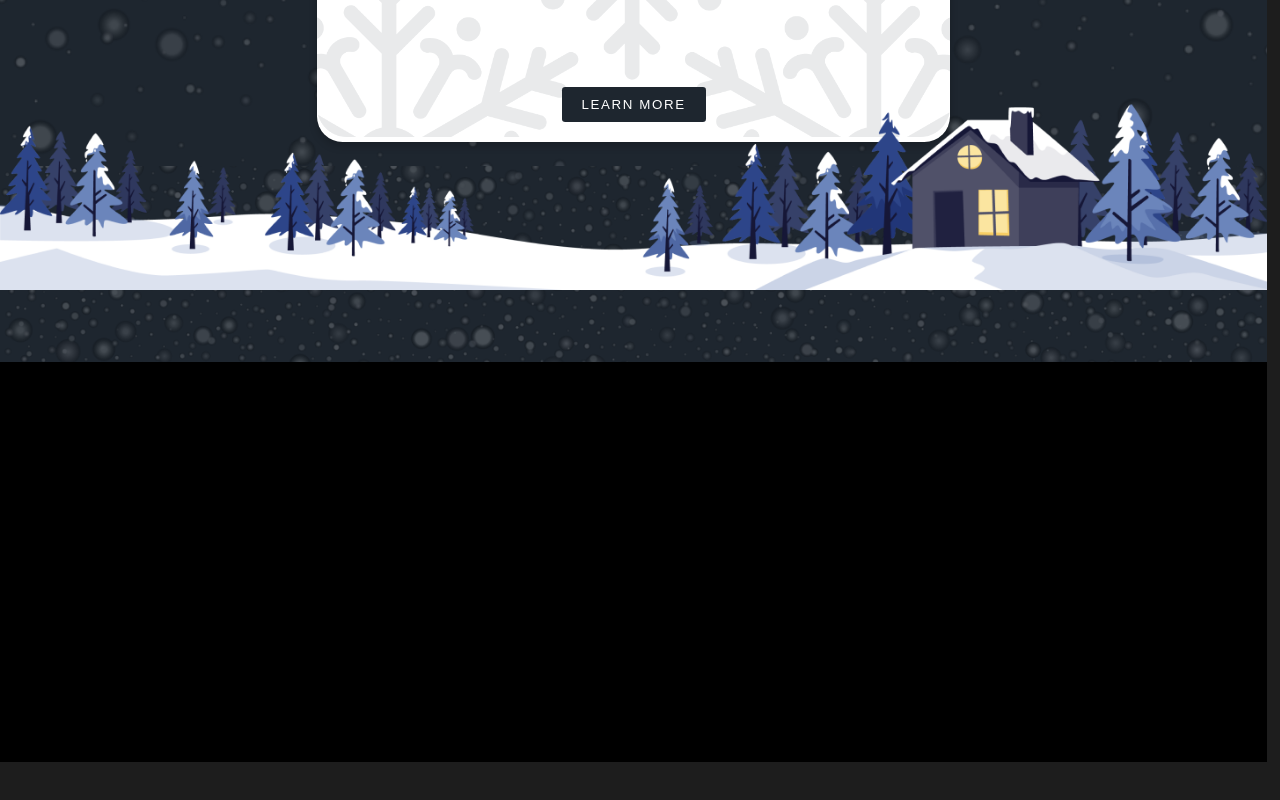
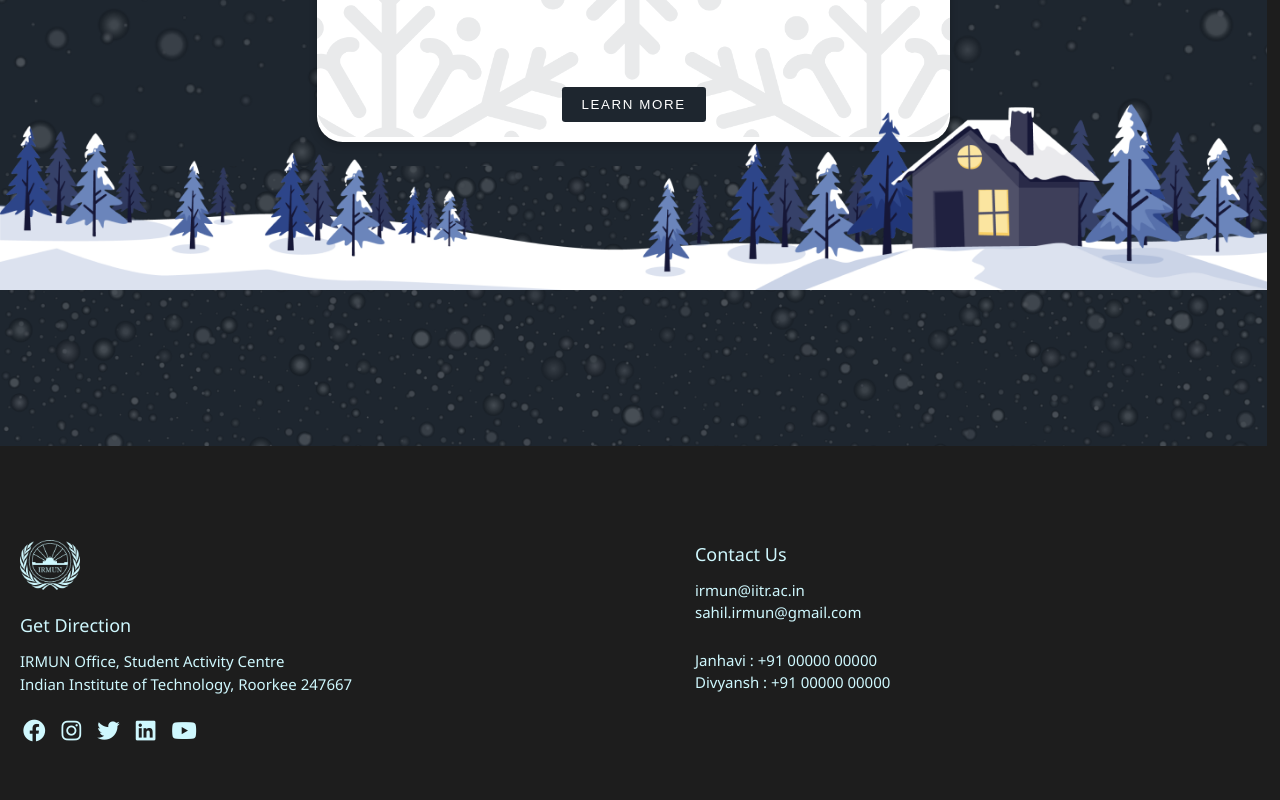
Before and after one commit to namay26/IRMUN-Website, a Vue app in the folder frontend/: page / in a window 1280 px wide. Shown: the part 2234-3034 px from the top of the page. Before the commit the page ends 2996 px from the top, so only its background shows below. Built offline with nearby package versions, Linux system fonts and the light colour scheme; a web font is replaced by a local one.

Commit message:
add footer content

```diff
--- a/frontend/index.html
+++ b/frontend/index.html
@@ -1,8 +1,14 @@
 <!DOCTYPE html>
+
 <html lang="en">
+
   <head>
     <meta charset="UTF-8">
     <link rel="icon" href="/favicon.ico">
+    <link
+      rel="stylesheet"
+      href="https://cdnjs.cloudflare.com/ajax/libs/font-awesome/6.0.0-beta3/css/all.min.css"
+    />
     <meta name="viewport" content="width=device-width, initial-scale=1.0">
     <title>IITR MUN</title>
   </head>
--- a/frontend/src/components/Footer.vue
+++ b/frontend/src/components/Footer.vue
@@ -1,41 +1,100 @@
 <template>
   <div class="landing-page">
     <div class="container">
+      <div class="footer-section">
+        <div class="contact-info">
+          <img src="../assets/IRMUN Logo.png" alt="IRMUN Logo" class="logo" />
+          <h3>Get Direction</h3>
+          <p>IRMUN Office, Student Activity Centre<br />
+            Indian Institute of Technology, Roorkee 247667
+          </p>
+          <div class="social-icons">
+            <a href="#"><i class="fab fa-facebook"></i></a>
+            <a href="https://www.instagram.com/ir_mun.s/?hl=en"><i class="fab fa-instagram"></i></a>
+            <a href="#"><i class="fab fa-twitter"></i></a>
+            <a href="#"><i class="fab fa-linkedin"></i></a>
+            <a href="#"><i class="fab fa-youtube"></i></a>
+          </div>
+        </div>
+        <div class="contact-details">
+          <h3>Contact Us</h3>
+          <p class="email">irmun@iitr.ac.in<br />
+            sahil.irmun@gmail.com
+          </p>
+          <p class="contact">Janhavi : +91 00000 00000<br />
+            Divyansh : +91 00000 00000
+          </p>
+        </div>
+      </div>
     </div>
   </div>
 </template>
 
 <style scoped>
-
-
-
 .landing-page {
-  font-family: "Copperplate", sans-serif;
+  font-family: "Copperplate", 'Segoe UI', Tahoma, Geneva, Verdana, sans-serif;
+  font-style: bold;
   color: #CFF8FE;
   position: relative;
   background: url("../assets/SnowFall.png") no-repeat center center/cover;
-  width: auto;
+  width: 100%;
   height: 70vh;
 }
 
-.container{
+.container {
   position: absolute;
-  top:35%;
-  width:100%;
-  background-color: #000000;
+  top: 50%;
+  width: 100%;
+  background-color: #1D1D1D;
   height: 50vh;
   display: flex;
   justify-content: space-evenly;
   align-items: center;
+  padding: 20px;
+  box-sizing: border-box;
 }
 
-
-.social{
-  background: red;
+.footer-section {
   display: flex;
-  flex-direction: column;
-  justify-content: center;
-  align-items: space-evenly;
+  justify-content: space-between;
+  width: 100%;
+  color: #CFF8FE;
 }
 
+.contact-info, .contact-details {
+  width: 45%;
+}
+
+.logo {
+  width: 60px;
+  margin-bottom: 15px;
+}
+
+h3 {
+  font-size: 1.2em;
+  margin-bottom: 10px;
+}
+
+p {
+  line-height: 1.5;
+}
+
+.social-icons {
+  display: flex;
+  gap: 10px;
+  margin-top: 15px;
+  color:#CFF8FE;
+  z-index: 1;
+}
+
+.social-icons a {
+  color: #CFF8FE;
+  font-size: 1.5em;
+  text-decoration: none;
+}
+.contact-details .contact {
+  margin-top: 15px;
+  padding-top: 10px;
+
+}
 </style>
```
